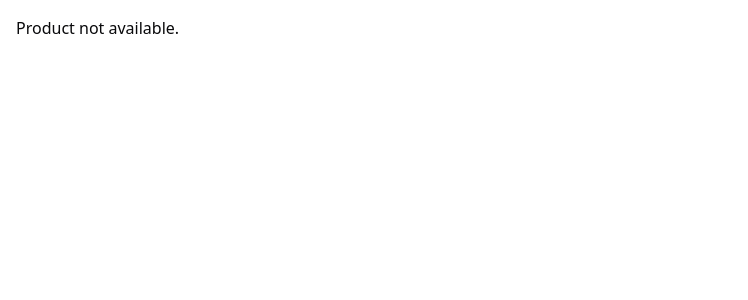
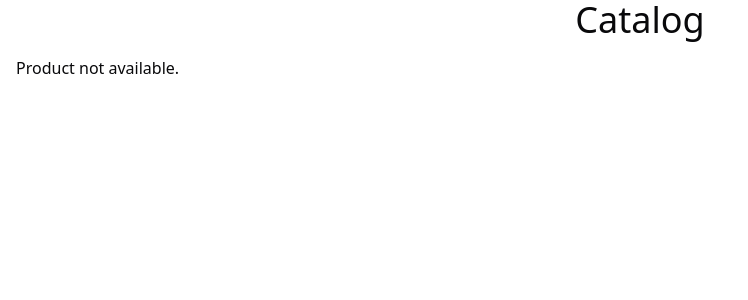
Before and after one commit to AbeEstrada/business-case, a Next.js app: page /product/1 in a window 1280 px wide. Shown: the top 300 px of the page, without its empty margins (0-748 px from the left). Built offline with nearby package versions, Linux system fonts and the light colour scheme; no server answers.

Commit message:
feat: add main header title

```diff
--- a/src/app/layout.tsx
+++ b/src/app/layout.tsx
@@ -14,7 +14,15 @@ export default function RootLayout({
 }>) {
 	return (
 		<html lang="en">
-			<body>{children}</body>
+			<body>
+				<h1
+					className="text-center text-4xl"
+					style={{ viewTransitionName: "title" }}
+				>
+					<a href="/">Catalog</a>
+				</h1>
+				{children}
+			</body>
 		</html>
 	);
 }
```
